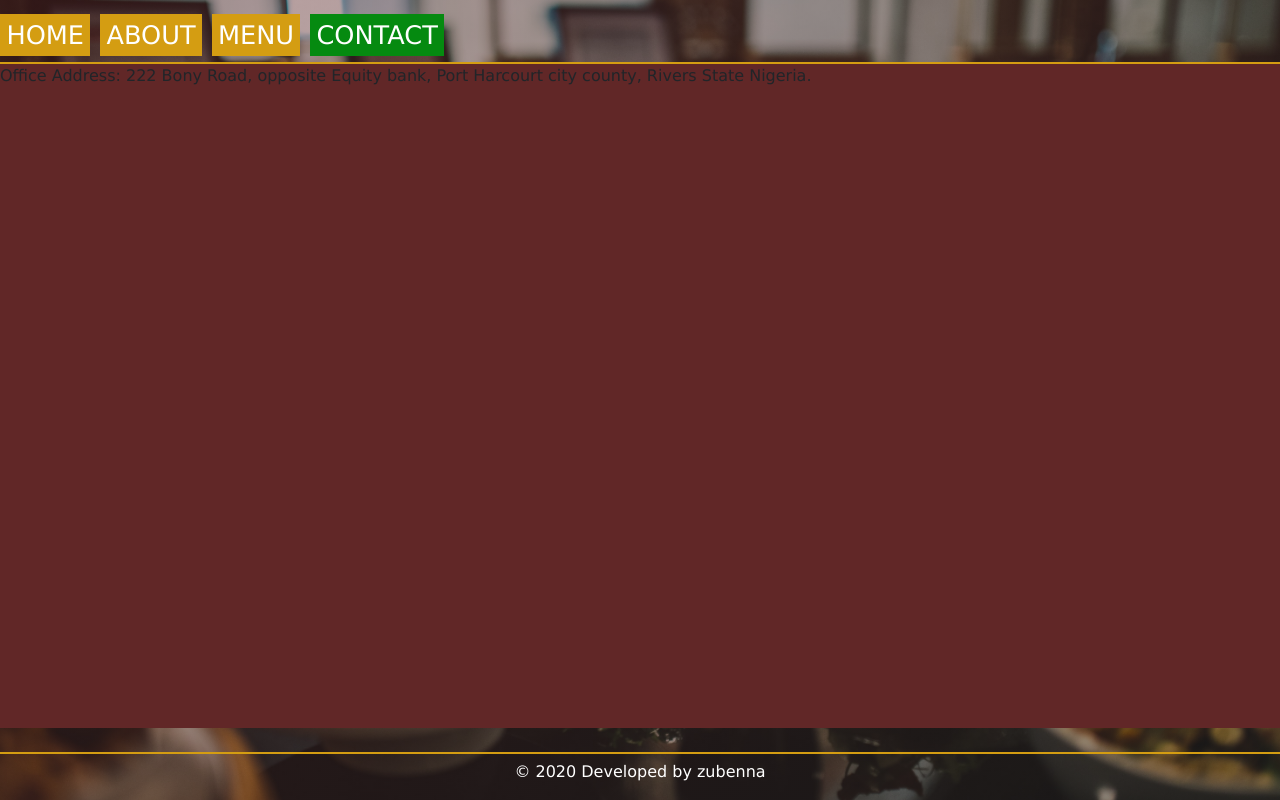
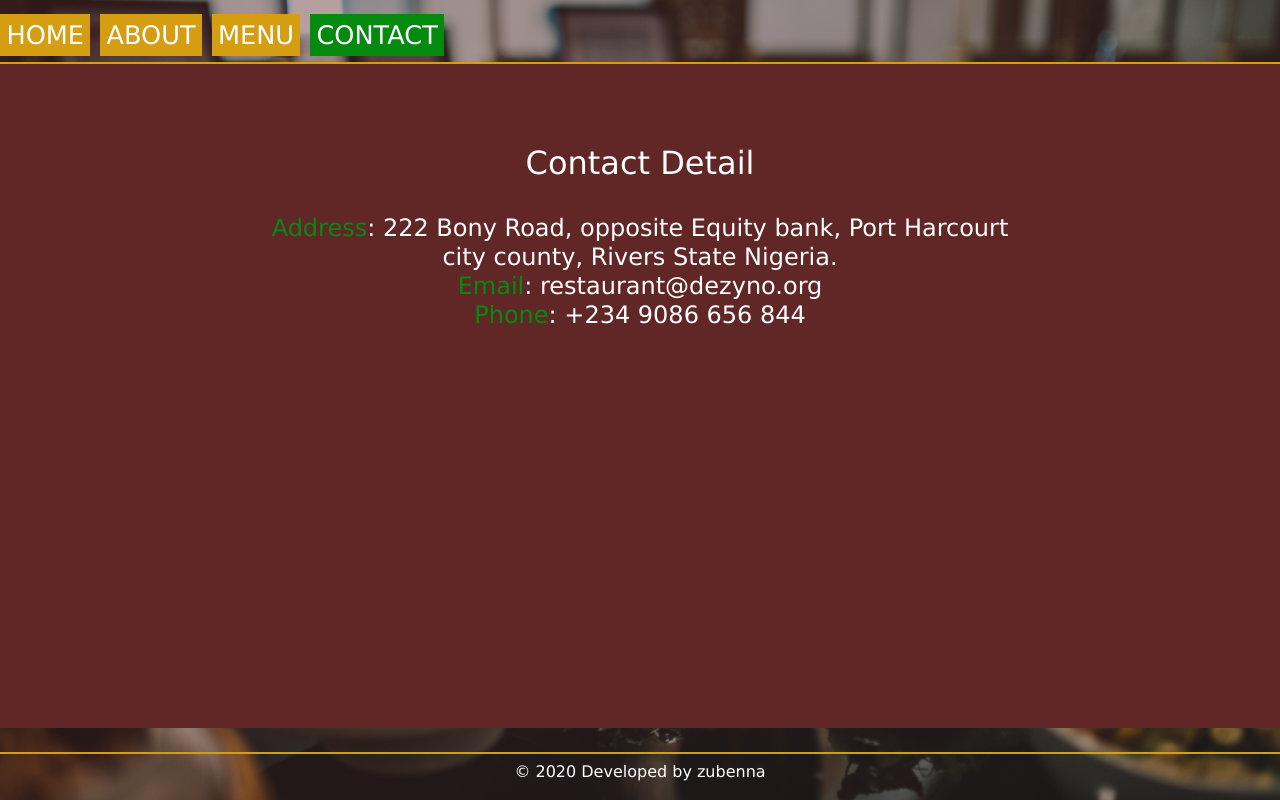
Before and after one commit to Zubenna/restaurant-page, a website built with webpack: page dist/index.html in a window 1280 px wide. Both pictures are taken after a click on the link "CONTACT". Built offline with nearby package versions, Linux system fonts and the light colour scheme.

Commit message:
Adding and Styling Contact Module

```diff
--- a/src/modules/contact.js
+++ b/src/modules/contact.js
@@ -1,20 +1,34 @@
+const officeLocation = {
+  location: `222 Bony Road, opposite Equity bank,
+             Port Harcourt city county, Rivers State Nigeria.`,
+  email: 'restaurant@dezyno.org',
+  phone: '+234 9086 656 844',
+}
 
 const createContact = () => {
-const contactBox = document.createElement('section');
-  contactBox.classList.add('section');
+const locationAdd = document.createElement('h2');
+  locationAdd.id = 'contact-h2';
+  locationAdd.innerHTML = 'Contact Detail';
 const contactDiv = document.createElement('div');
   contactDiv.id = 'contactPage';
-const contactContent = document.createElement('p');
-  contactContent.innerHTML = `Office Address: 222 Bony Road, opposite Equity bank,
-                              Port Harcourt city county, Rivers State
-                              Nigeria.`
-  contactDiv.appendChild(contactContent);
-  contactBox.appendChild(contactDiv);
+const addressText = document.createElement('p');
+  addressText.innerHTML = `<span>Address</span>: ${officeLocation.location}`;
+const contactEmail = document.createElement('p');
+  contactEmail.innerHTML = `<span>Email</span>:  ${officeLocation.email}`;
+const contactPhone = document.createElement('p');
+  contactPhone.innerHTML = `<span>Phone</span>:  ${officeLocation.phone}`;
+  locationAdd.appendChild(contactDiv);
+  contactDiv.appendChild(addressText);
+  addressText.appendChild(contactEmail);
+  contactEmail.appendChild(contactPhone);
+  return locationAdd;
+}
+
+const loadContact = () => {
+  const contactBox = document.createElement('section');
+  contactBox.classList.add('section');
+  contactBox.appendChild(createContact());
   return contactBox;
 }
 
-const loadContact = () => {
-  return createContact();
-}
-
 export default loadContact;
--- a/src/modules/menu.js
+++ b/src/modules/menu.js
@@ -78,17 +78,20 @@ const createMenu = (foodList, foodGroup) => {
 const menuType = document.createElement('h1');
   menuType.innerHTML = foodGroup;
 const menuDiv = document.createElement('div');
-  menuDiv.id = 'menuPage';
+  menuDiv.className = 'row';
       foodList.forEach((food) => {
+        const menuItem = document.createElement('div');
+              menuItem.className = 'col-sm-12 col-md-6';
         const menuName = document.createElement('h4');
               menuName.innerHTML = food.name;
-              menuDiv.appendChild(menuName);
+              menuItem.appendChild(menuName);
         const menuDetail = document.createElement('h5');
               menuDetail.innerHTML = food.detail;
-              menuDiv.appendChild(menuDetail);
+              menuItem.appendChild(menuDetail);
         const menuPrice = document.createElement('h6');
               menuPrice.innerHTML = `N${food.price}`;
-              menuDiv.appendChild(menuPrice);
+              menuItem.appendChild(menuPrice);
+              menuDiv.appendChild(menuItem);
       });
   menuType.appendChild(menuDiv);
   return menuType;
--- a/src/style.css
+++ b/src/style.css
@@ -79,7 +79,6 @@ footer {
 #aboutPage p {
   color: #fff;
   font-size: 2rem;
-
   text-align: center;
   margin-top: 4rem;
 }
@@ -93,16 +92,16 @@ footer {
   padding: 0;
 }
 
-#menuPage {
-  width: 25%;
-  margin: 0 auto;
-}
-
-#menuPage h4{
+.row h4{
   margin-top: 1rem;
   color: #fff;
   background: rgb(5, 138, 16);
   font-weight: bold;
+}
+
+.row {
+  width: 70%;
+  margin: 0 auto;
 }
 
 #menuPage h6{
@@ -110,3 +109,21 @@ footer {
   font-style: italic;
   font-weight: bold;
 }
+
+#contactPage {
+  width: 60%;
+  margin: 2rem auto 0 auto;
+  text-align: center;
+}
+
+#contactPage p {
+  font-size: 1.5rem;
+}
+
+#contactPage span {
+  color:rgb(5, 138, 16);
+}
+
+#contact-h2 {
+  margin-top: 5rem;
+}
```
Also changed, not shown: dist/main.js.
